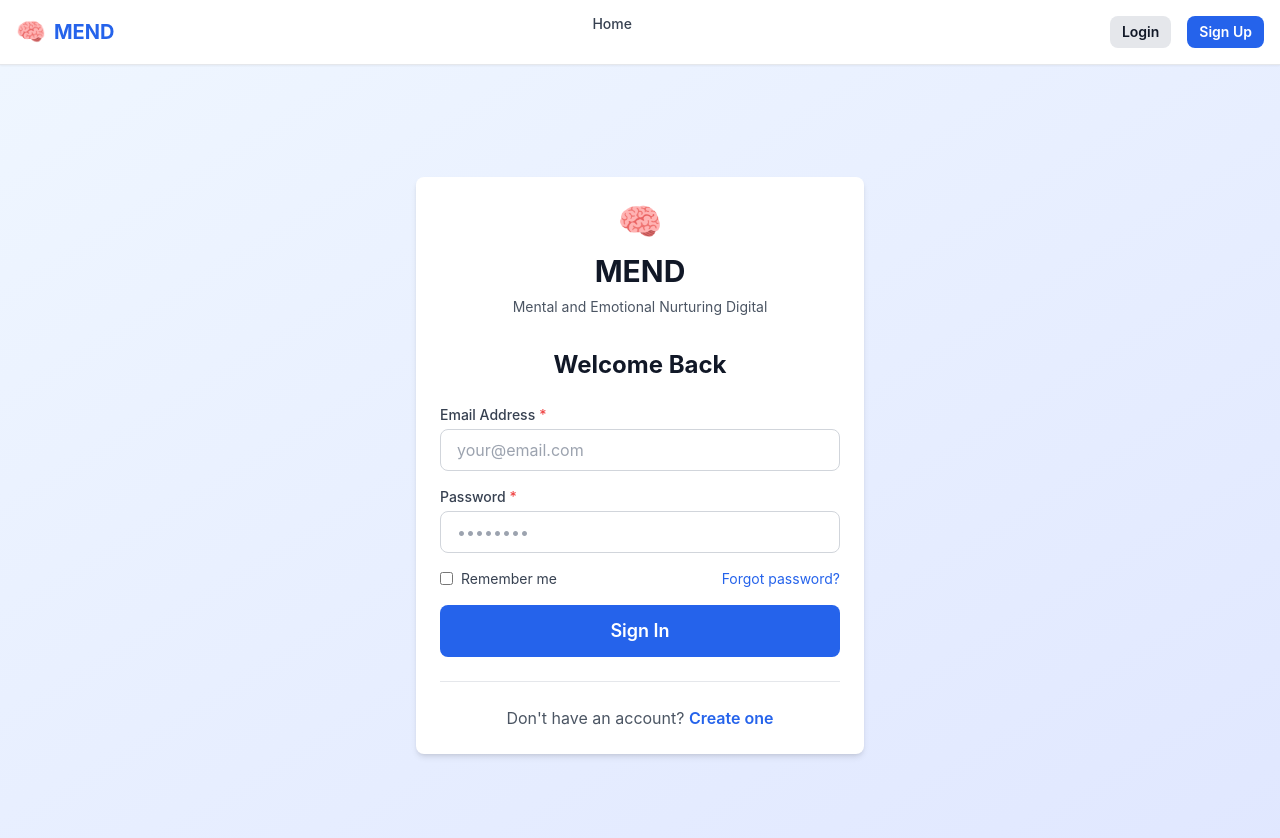
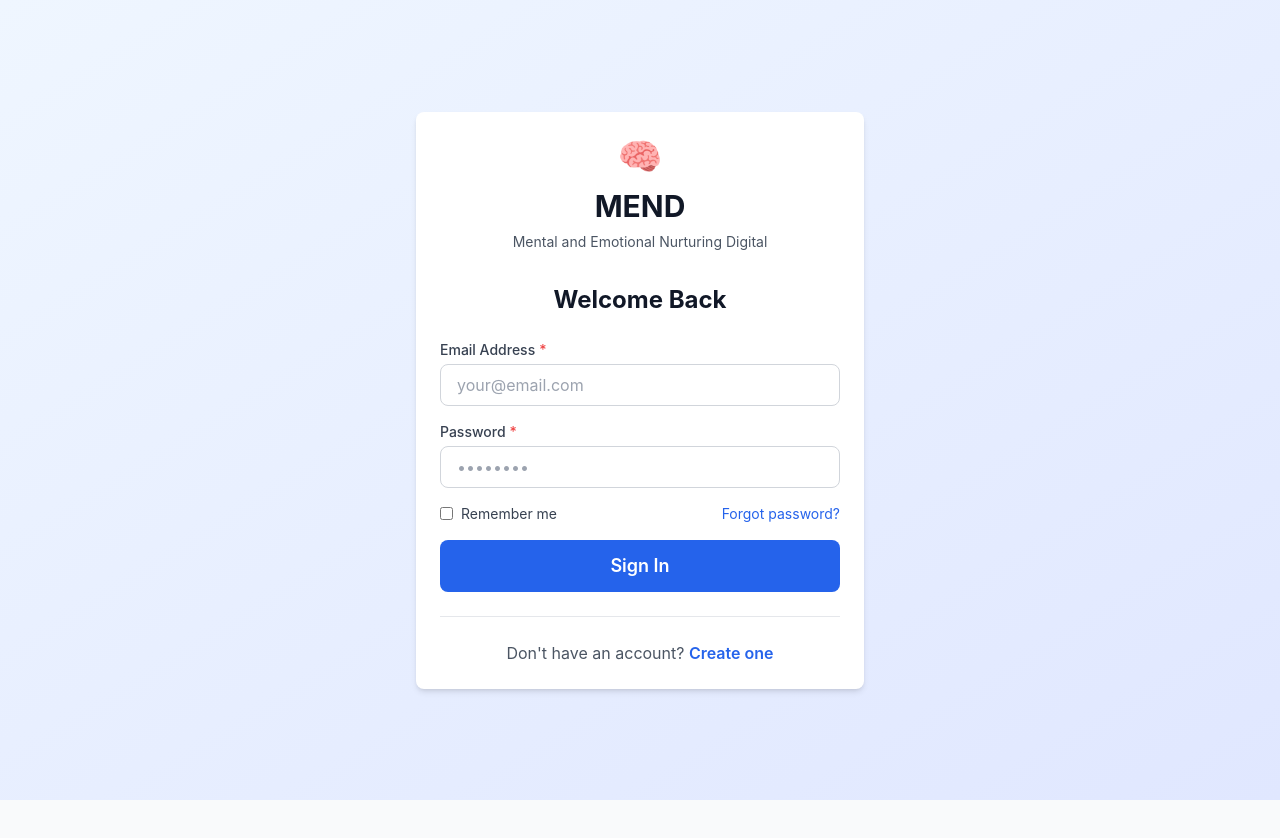
Before and after one commit to blessiingab/MEND, a React (Create React App) app in the folder frontend/: page /login in a window 1280 px wide. Shown: the top 838 px of the page. After the commit the page ends 800 px from the top, so only its background shows below. Built offline with nearby package versions, Linux system fonts and the light colour scheme.

Commit message:
navigation bar updated

```diff
--- a/frontend/src/App.js
+++ b/frontend/src/App.js
@@ -2,7 +2,7 @@
  * Main App Component
  */
 import React from 'react';
-import { BrowserRouter as Router, Routes, Route, Navigate } from 'react-router-dom';
+import { BrowserRouter as Router, Routes, Route, Navigate, useLocation } from 'react-router-dom';
 import { AuthProvider } from './context/AuthContext';
 import { Navigation } from './components/common/Navigation';
 import { ProtectedRoute } from './components/common/ProtectedRoute';
@@ -23,8 +23,21 @@ function App() {
   return (
     <Router>
       <AuthProvider>
-        <Navigation />
-        <Routes>
+        <AppContent />
+      </AuthProvider>
+    </Router>
+  );
+}
+
+const AppContent = () => {
+  const location = useLocation();
+  const hideNavRoutes = ['/login', '/register'];
+  const showNavigation = !hideNavRoutes.includes(location.pathname);
+
+  return (
+    <>
+      {showNavigation && <Navigation />}
+      <Routes>
           {/* Public Routes */}
           <Route path="/" element={<HomePage />} />
           <Route path="/login" element={<Login />} />
@@ -98,9 +111,8 @@ function App() {
           {/* Fallback */}
           <Route path="*" element={<Navigate to="/" replace />} />
         </Routes>
-      </AuthProvider>
-    </Router>
-  );
-}
+      </>
+    );
+  };
 
 export default App;
```
